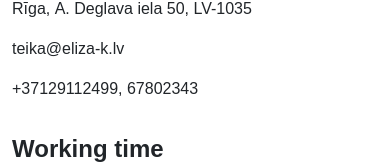
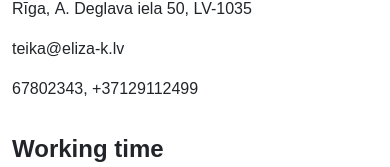
Before and after one commit to werdillo/react-eliza, a React (Create React App) app: page /contacts in a window 390 px wide. Shown: the part 240-407 px from the top of the page. Built offline with nearby package versions, Linux system fonts and the light colour scheme; a web font is replaced by a local one.

Commit message:
phone position

```diff
--- a/src/Pages/Contacts.js
+++ b/src/Pages/Contacts.js
@@ -17,7 +17,7 @@ export default function Contacts() {
 						<p className='place-title special'>{t("Pages.contacts.salon")}</p>
 						<p className='place-text'>Rīga, А. Deglava iela 50, LV-1035</p>
 						<p className='place-text'>teika@eliza-k.lv</p>
-						<p className='place-text'>+37129112499, 67802343</p>
+						<p className='place-text'>67802343, +37129112499</p>
 						<p className='place-title work-time'>{t("Pages.contacts.working-time")}</p>
 						<p className='place-text'>{t("Pages.contacts.working-days")} 10:00 - 19:00</p>
 						<p className='place-text'>{t("Pages.contacts.sat")} 10:00 - 17:00</p>
```
